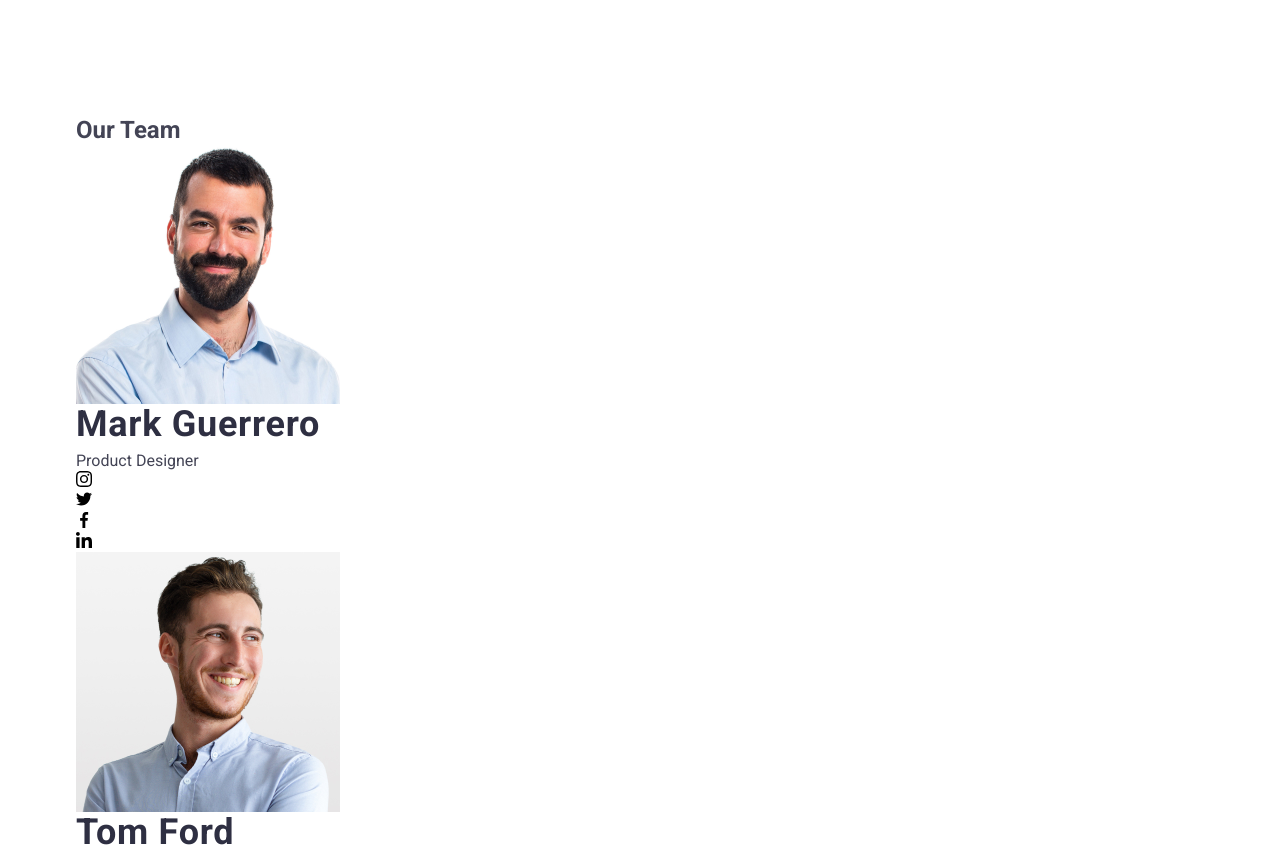
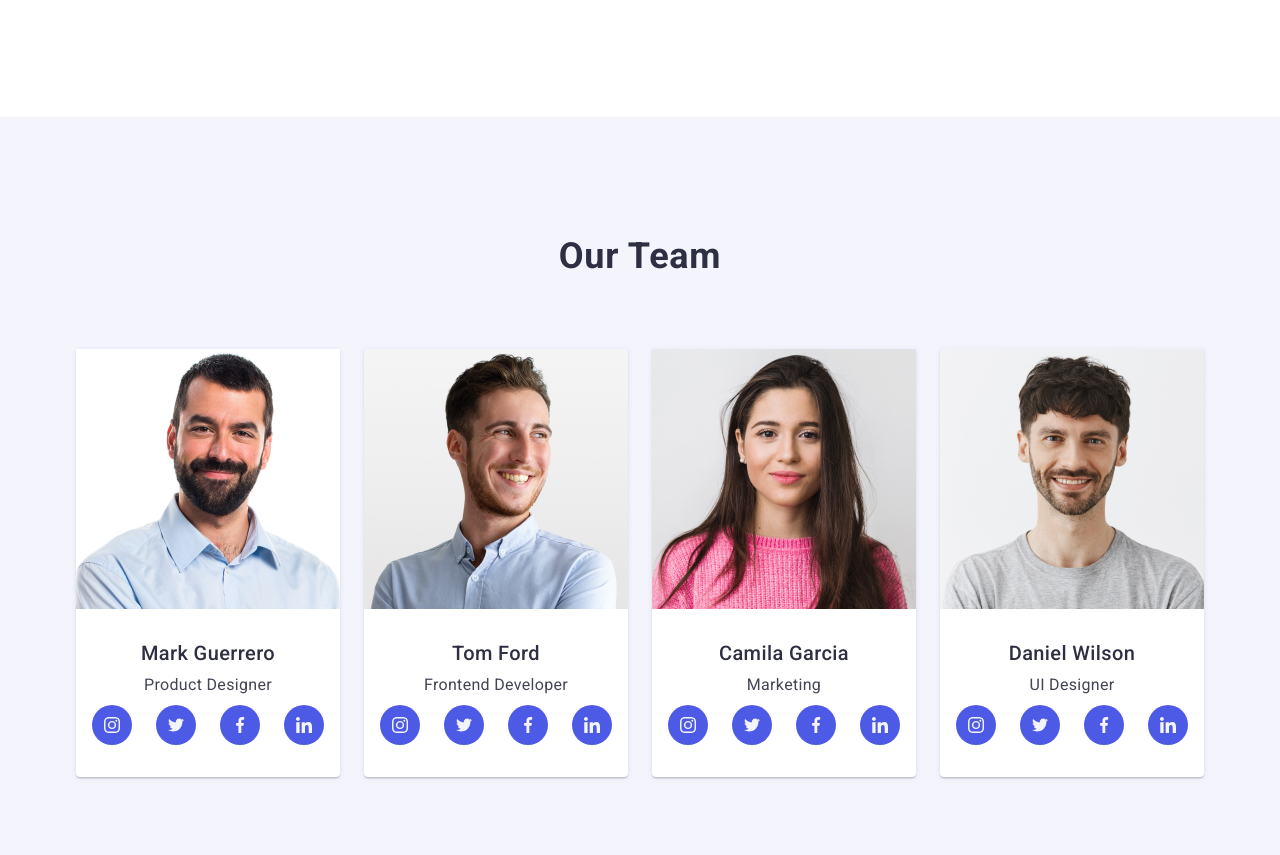
Before and after one commit to Raffaello-creator/goit-markup-hw-06, a plain HTML site: page index.html in a window 1280 px wide. Shown: the part 1196-2051 px from the top of the page. Drawn offline with nearby package versions, Linux system fonts and the light colour scheme.

Commit message:
adding styles to the section three

```diff
--- a/css/styles.css
+++ b/css/styles.css
@@ -649,3 +649,91 @@ header .logo_studio {
 }
 
 /*sect_three*/
+.stl_sect_three {
+  background-color: #f4f4fd;
+  padding: 96px 0;
+}
+.stl_h_med {
+  font-weight: 700;
+  font-size: 36px;
+  line-height: 111%;
+  letter-spacing: 0.02em;
+  text-align: center;
+  text-transform: capitalize;
+  color: #2e2f42;
+  margin-bottom: 72px;
+}
+.stl_sect_three_li {
+  display: flex;
+  gap: 24px;
+  flex-wrap: wrap;
+}
+.stl_sect_three_lili {
+  width: calc((100% - 48px) / 3);
+  gap: 24px;
+}
+.stl_h_min_three {
+  font-weight: 500;
+  font-size: 20px;
+  line-height: 120%;
+  letter-spacing: 0.02em;
+  color: #2e2f42;
+  margin-bottom: 8px;
+  text-align: center;
+}
+.li_background {
+  background-color: #fff;
+  flex-basis: calc((100% - 72px) / 4);
+  border-radius: 0px 0px 4px 4px;
+  box-shadow: 0px 1px 6px rgba(46, 47, 66, 0.08),
+    0px 1px 1px rgba(46, 47, 66, 0.16), 0px 2px 1px rgba(46, 47, 66, 0.08);
+}
+.profil {
+  padding: 32px 16px;
+}
+.our_team_p {
+  font-weight: 400;
+  font-size: 16px;
+  line-height: 150%;
+  letter-spacing: 0.02em;
+  text-align: center;
+  color: #434455;
+  margin-bottom: 8px;
+}
+.stl_sect_three_media {
+  display: flex;
+  justify-items: center;
+  justify-content: center;
+  gap: 24px;
+}
+.stl_sect_three_media_li {
+  width: 40px;
+  height: 40px;
+}
+.media_a {
+  width: 100%;
+  height: 100%;
+  background-color: #4d5ae5;
+  border-radius: 50%;
+  display: flex;
+  align-items: center;
+  justify-content: center;
+  transition: background-color 250ms cubic-bezier(0.4, 0, 0.2, 1);
+}
+.media_a:focus,
+.media_a:hover {
+  background-color: #404bbf;
+}
+.media_svg {
+  fill: #f4f4fd;
+}
+@media screen and (min-width: 768px) {
+  .stl_sect_three_li {
+    justify-content: center;
+  }
+}
+@media screen and (min-width: 1158px) {
+  .stl_sect_three {
+    padding: 120px 0;
+  }
+}
--- a/index.html
+++ b/index.html
@@ -191,7 +191,7 @@
                 height="260"
               />
               <div class="profil">
-                <h3 class="stl_h_min">Mark Guerrero</h3>
+                <h3 class="stl_h_min_three">Mark Guerrero</h3>
                 <p class="our_team_p">Product Designer</p>
                 <ul class="stl_sect_three_media">
                   <li class="stl_sect_three_media_li">
@@ -233,7 +233,7 @@
                 height="260"
               />
               <div class="profil">
-                <h3 class="stl_h_min">Tom Ford</h3>
+                <h3 class="stl_h_min_three">Tom Ford</h3>
                 <p class="our_team_p">Frontend Developer</p>
                 <ul class="stl_sect_three_media">
                   <li class="stl_sect_three_media_li">
@@ -275,7 +275,7 @@
                 height="260"
               />
               <div class="profil">
-                <h3 class="stl_h_min">Camila Garcia</h3>
+                <h3 class="stl_h_min_three">Camila Garcia</h3>
                 <p class="our_team_p">Marketing</p>
                 <ul class="stl_sect_three_media">
                   <li class="stl_sect_three_media_li">
@@ -317,7 +317,7 @@
                 height="260"
               />
               <div class="profil">
-                <h3 class="stl_h_min">Daniel Wilson</h3>
+                <h3 class="stl_h_min_three">Daniel Wilson</h3>
                 <p class="our_team_p">UI Designer</p>
                 <ul class="stl_sect_three_media">
                   <li class="stl_sect_three_media_li">
```
